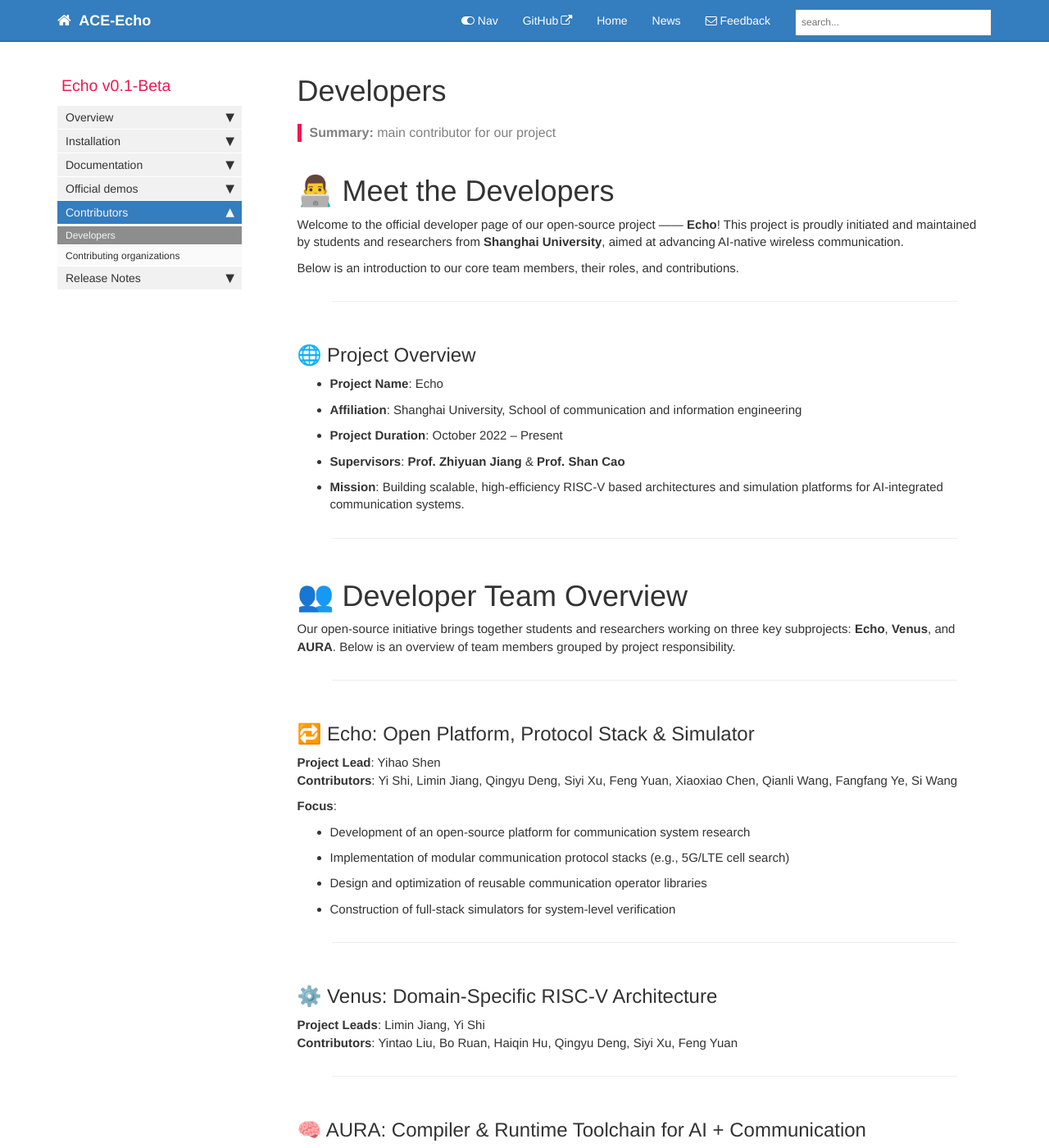
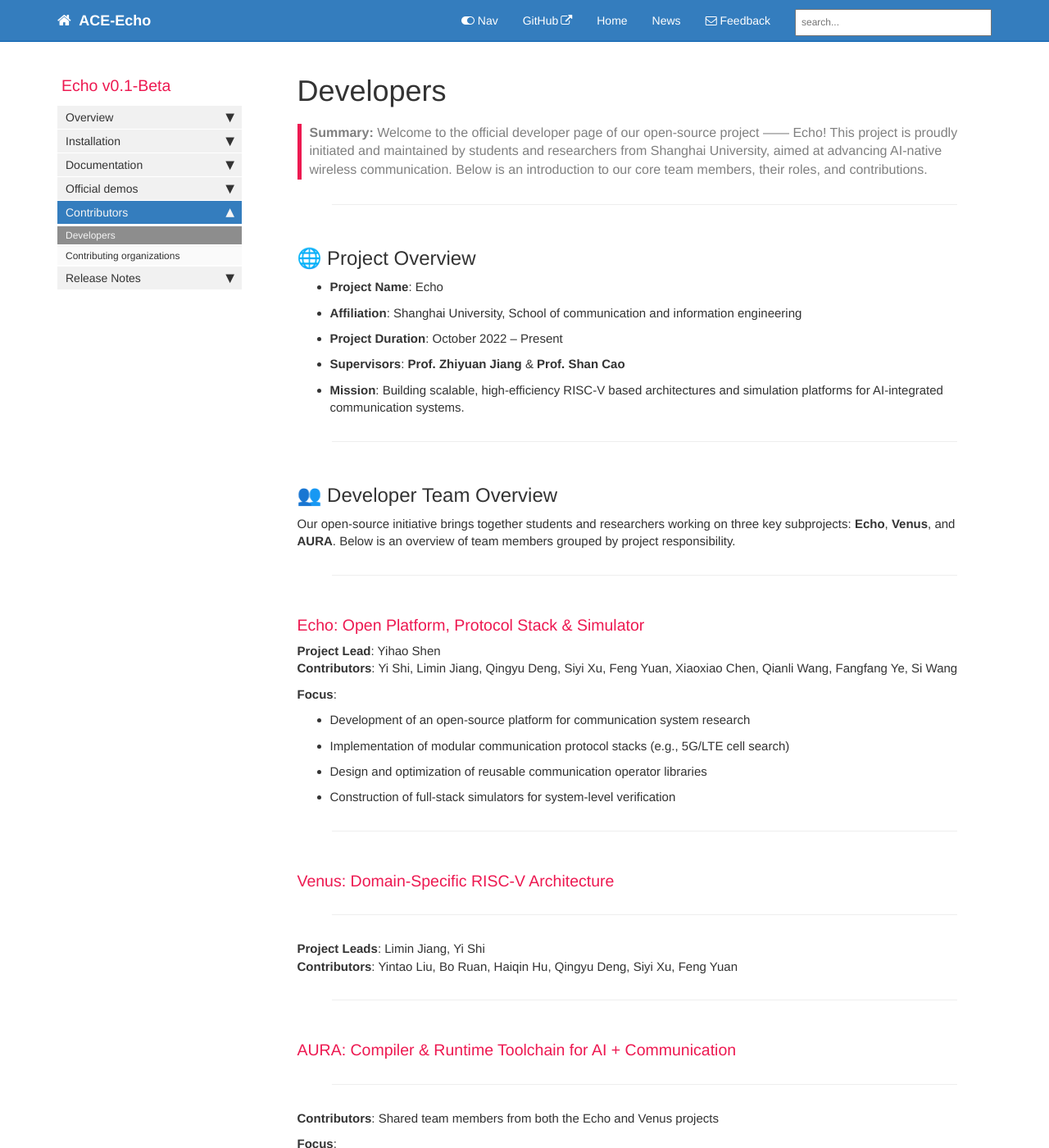
Before and after one commit to ACELab-SHU/ACE-AURA, a Jekyll site: the page built from pages/mydoc/mydoc_developers.md, in a window 1280 px wide and 1400 px high. Shown: the whole window at 82% size. Built offline with Jekyll 4.4.1, drawn with Linux system fonts in a browser that asks for light colours; comment, search, counter and statistics services are not loaded.

Commit message:
debug: developer page

```diff
--- a/pages/mydoc/mydoc_developers.md
+++ b/pages/mydoc/mydoc_developers.md
@@ -3,18 +3,14 @@
 keywords: developers
 last_updated: June 10, 2025
 #tags: [navigation]
-summary: "main contributor for our project"
+summary: "Welcome to the official developer page of our open-source project —— Echo! This project is proudly initiated and maintained by students and researchers from Shanghai University, aimed at advancing AI-native wireless communication. Below is an introduction to our core team members, their roles, and contributions."
 sidebar: mydoc_sidebar
 permalink: mydoc_developers.html
 toc: false
 folder: mydoc
 ---
 
-# 👨‍💻 Meet the Developers
 
-Welcome to the official developer page of our open-source project —— **Echo**! This project is proudly initiated and maintained by students and researchers from **Shanghai University**, aimed at advancing AI-native wireless communication.
-
-Below is an introduction to our core team members, their roles, and contributions.
 
 ---
 
@@ -28,13 +24,13 @@
 
 ---
 
-# 👥 Developer Team Overview
+## 👥 Developer Team Overview
 
 Our open-source initiative brings together students and researchers working on three key subprojects: **Echo**, **Venus**, and **AURA**. Below is an overview of team members grouped by project responsibility.
 
 ---
 
-## 🔁 Echo: Open Platform, Protocol Stack & Simulator
+### Echo: Open Platform, Protocol Stack & Simulator
 
 **Project Lead**: Yihao Shen
 **Contributors**: Yi Shi, Limin Jiang, Qingyu Deng, Siyi Xu, Feng Yuan, Xiaoxiao Chen, Qianli Wang, Fangfang Ye, Si Wang
@@ -51,7 +47,7 @@
 
 * * *
 
-⚙️ Venus: Domain-Specific RISC-V Architecture
+### Venus: Domain-Specific RISC-V Architecture
 ---------------------------------------------
 
 **Project Leads**: Limin Jiang, Yi Shi
@@ -59,7 +55,7 @@
 
 * * *
 
-🧠 AURA: Compiler & Runtime Toolchain for AI + Communication
+### AURA: Compiler & Runtime Toolchain for AI + Communication
 ------------------------------------------------------------
 
 **Contributors**: Shared team members from both the Echo and Venus projects
```
